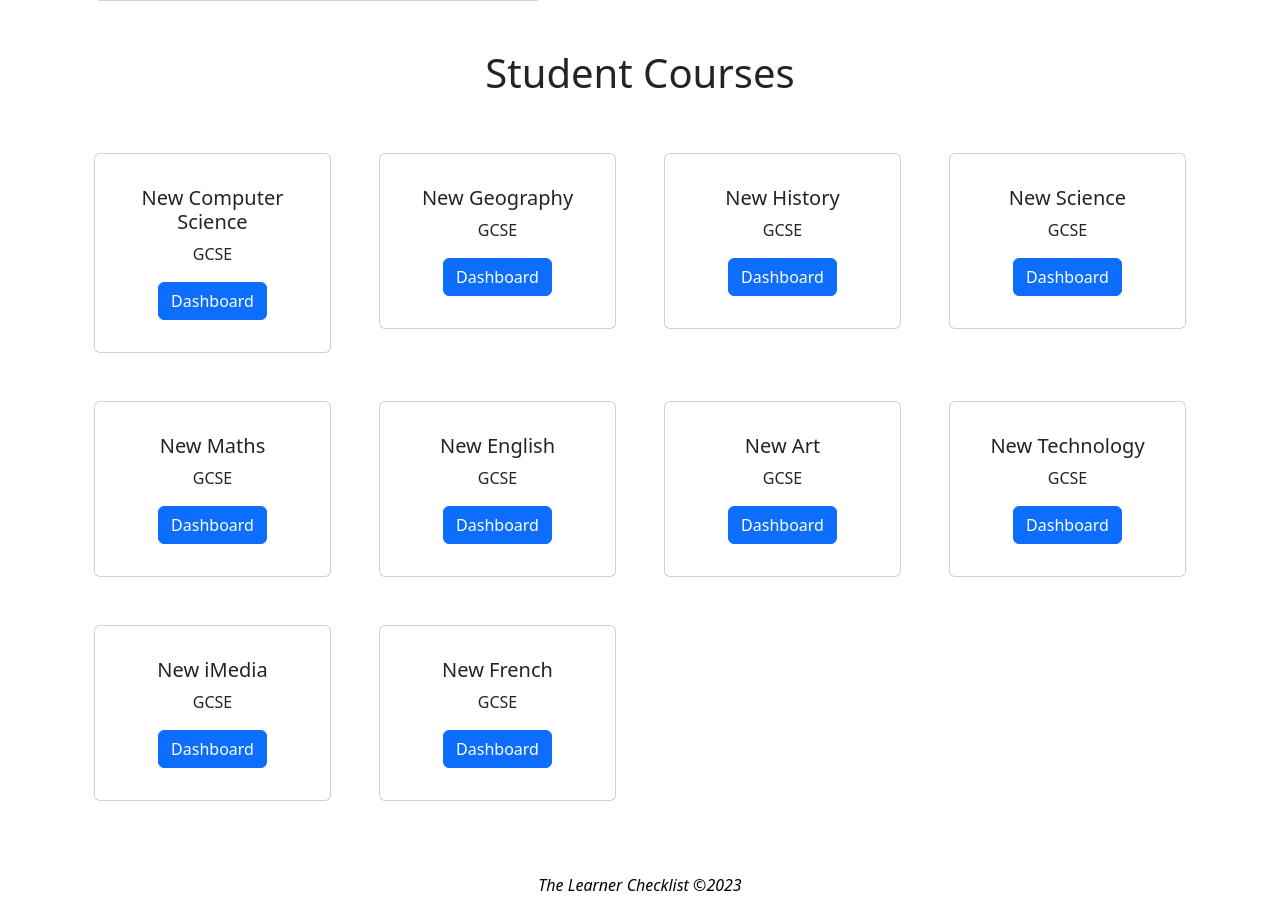
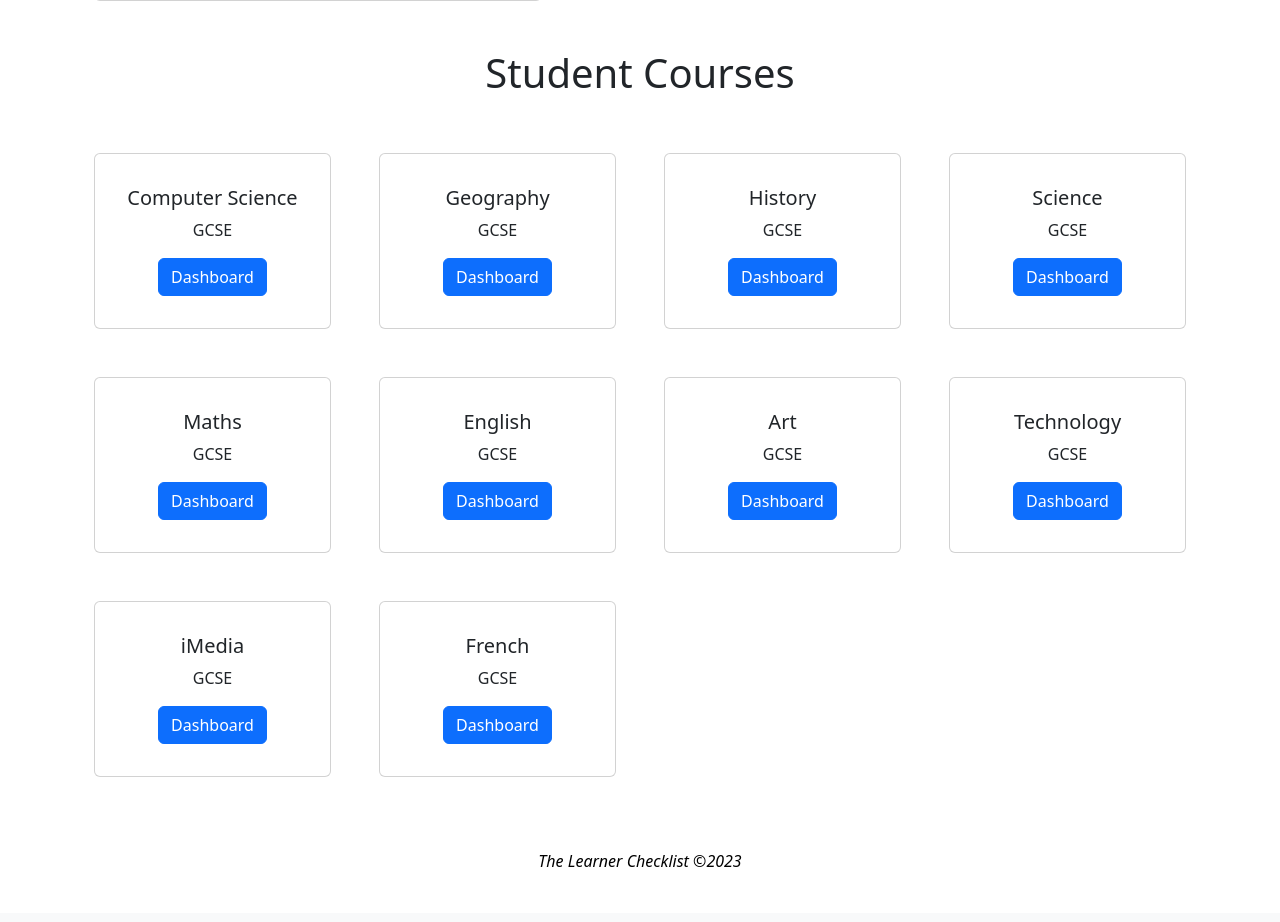
Before and after one commit to llogostevo/learner-checklist-v2, a Flask app: page / in a window 1280 px wide. Shown: the part 687-1609 px from the top of the page. After the commit the page ends 1554 px from the top, so only its background shows below. Run offline with Flask 2, Linux system fonts and the light colour scheme; some web fonts are replaced.

Commit message:
title update

```diff
--- a/templates/home.html
+++ b/templates/home.html
@@ -3,7 +3,7 @@
 <head>
     <meta charset="utf-8">
     <meta name="viewport" content="width=device-width, initial-scale=1">
-    <title>Bootstrap demo</title>
+    <title>The Learner Checklist</title>
     <link href="https://cdn.jsdelivr.net/npm/bootstrap@5.3.0-alpha1/dist/css/bootstrap.min.css" rel="stylesheet" integrity="sha384-GLhlTQ8iRABdZLl6O3oVMWSktQOp6b7In1Zl3/Jr59b6EGGoI1aFkw7cmDA6j6gD" crossorigin="anonymous">
   </head>
 
@@ -114,7 +114,7 @@
               <div class="col-sm-6 col-md-4 col-lg-3">
                 <div class="card p-3">
                   <div class="card-body">
-                    <h5 class="card-title">New {{course}}</h5>
+                    <h5 class="card-title">{{course}}</h5>
                     <p class="card-text">GCSE</p>
                     <a href="#" class="btn btn-primary">Dashboard</a>
                   </div>
```
